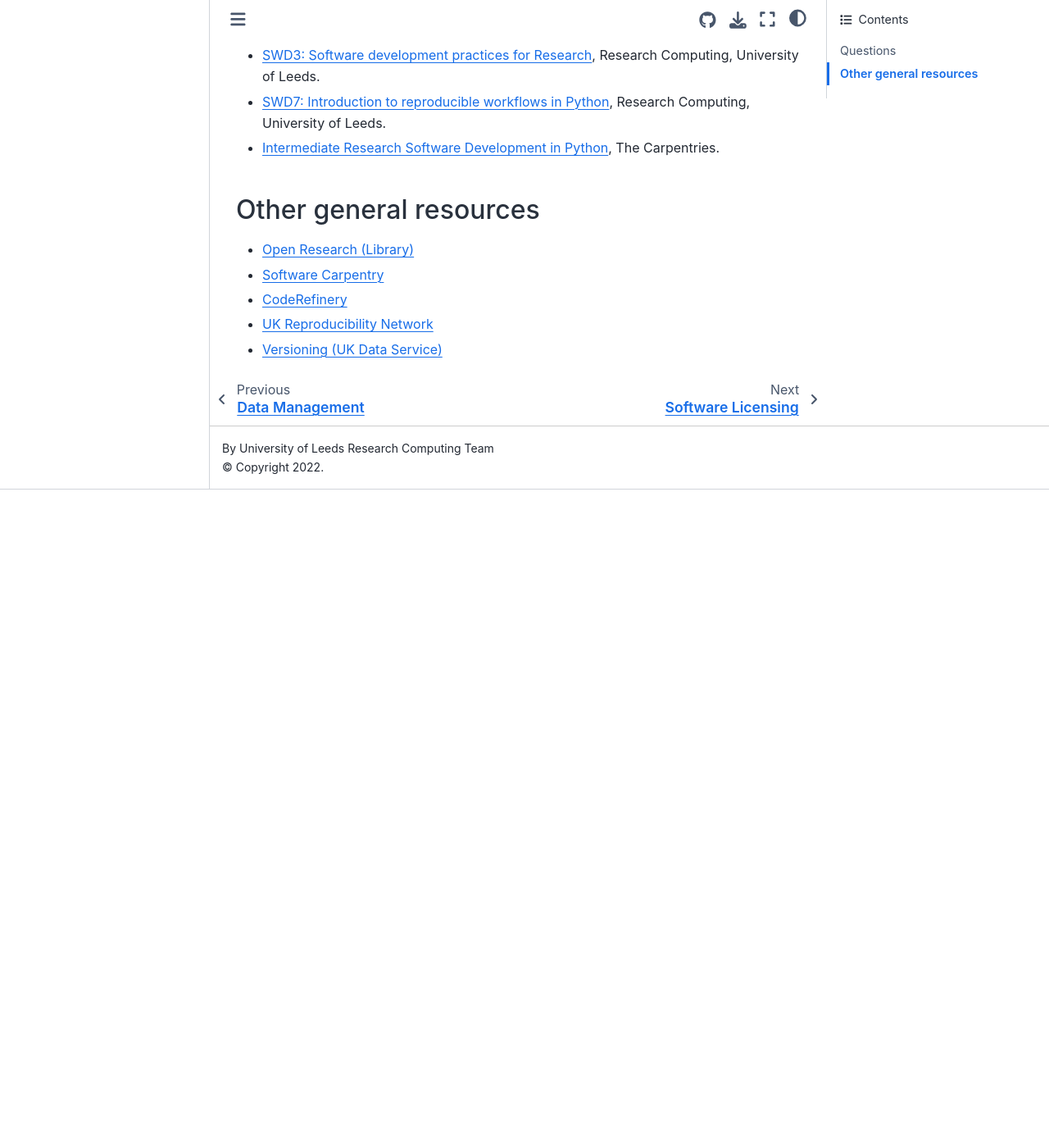
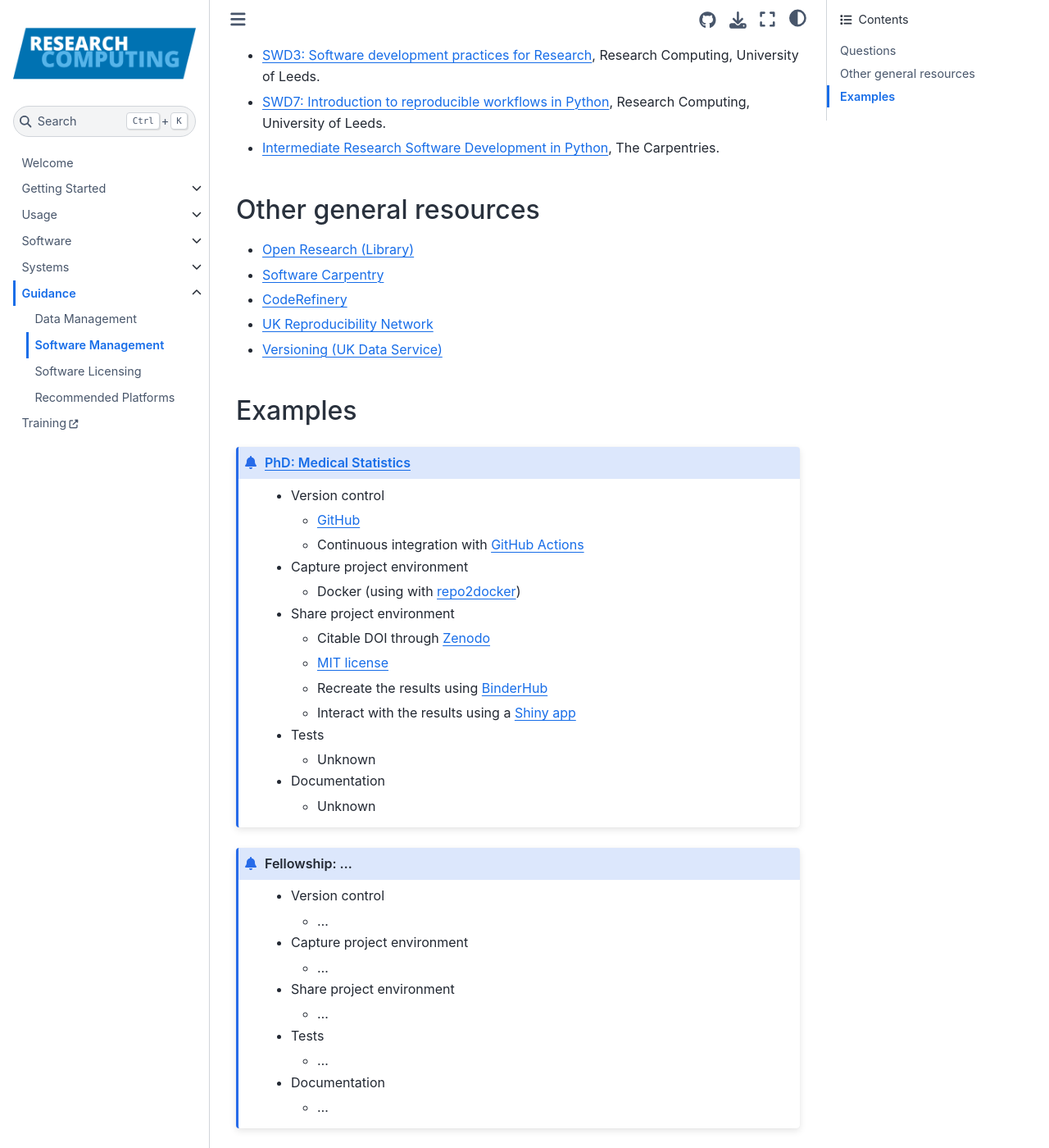
Before and after one commit to foqueiroz/arcdocs.github.io, a Jupyter Book: the page built from book/guidance/software_management.md, in a window 1280 px wide and 1400 px high, scrolled down 3532 px. Shown: the whole window at 82% size. Built offline with Jupyter Book 1.0.4 settings and Sphinx 7.4.7 and the Sphinx Book theme 1.1.4, drawn with Linux system fonts in a browser that asks for light colours; pages that are not in the unit, such as notebooks, are missing from menus; before the commit the page ends 4129 px from its top, so only the background shows below that.

Commit message:
Adding examples to guidance docs

````diff
--- a/book/guidance/software_management.md
+++ b/book/guidance/software_management.md
@@ -124,3 +124,39 @@
 - [CodeRefinery](https://coderefinery.org/)
 - [UK Reproducibility Network](https://www.ukrn.org/)
 - [Versioning (UK Data Service)](https://ukdataservice.ac.uk/learning-hub/research-data-management/format-your-data/versioning/)
+
+## Examples
+
+```{admonition} [PhD: Medical Statistics](https://the-turing-way.netlify.app/reproducible-research/case-studies/case-study-statistical.html)
+
+- Version control
+  - [GitHub](https://github.com/kkmann/sample-size-calculation-under-uncertainty)
+  - Continuous integration with [GitHub Actions](https://github.com/kkmann/sample-size-calculation-under-uncertainty/actions)
+- Capture project environment
+  - Docker (using with [repo2docker](https://github.com/jupyterhub/repo2docker))
+- Share project environment
+  - Citable DOI through [Zenodo](https://zenodo.org/record/4293865)
+  - [MIT license](https://github.com/kkmann/sample-size-calculation-under-uncertainty/blob/master/LICENSE)
+  - Recreate the results using [BinderHub](https://mybinder.org/v2/gh/kkmann/sample-size-calculation-under-uncertainty/master?urlpath=lab/tree/sample-size-calculation-under-uncertainty.ipynb)
+  - Interact with the results using a [Shiny app](https://mybinder.org/v2/gh/kkmann/sample-size-calculation-under-uncertainty/master?urlpath=shiny/shiny-app/)
+- Tests
+  - Unknown
+- Documentation
+  - Unknown
+
+```
+
+```{admonition} Fellowship: ...
+
+- Version control
+  - ...
+- Capture project environment
+  - ...
+- Share project environment
+  - ...
+- Tests
+  - ...
+- Documentation
+  - ...
+
+```
````
Also changed, not shown: book/guidance/data_management.md (+24 -0 lines).
